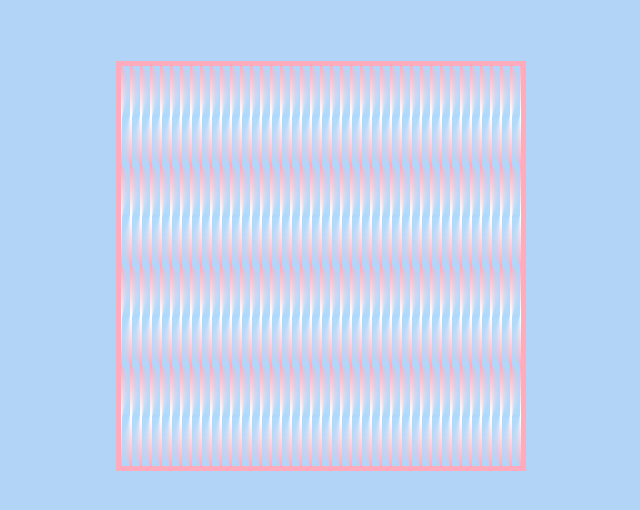
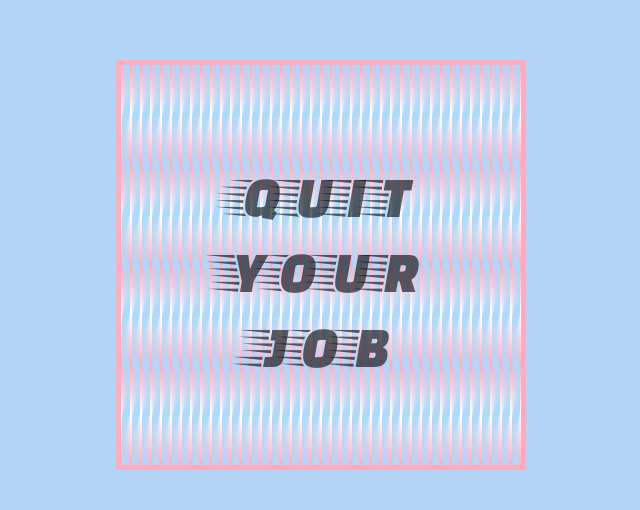
Before and after one commit to data-doge/cat-fur, a website with bundled scripts: page index.html in a window 1280 px wide. Shown: the part 134-644 px from the top of the page, without its empty margins (319-959 px from the left). Built offline with nearby package versions, Linux system fonts and the light colour scheme.

Commit message:
quit your job

```diff
--- a/index.css
+++ b/index.css
@@ -6,9 +6,11 @@ html, body {
 
 body {
   background: #B1D4F7;
+  font-family: 'Faster One', cursive;
 }
 
-#container {
+.container {
+  position: relative;
   display: flex;
   flex-direction: column;
   justify-content: center;
@@ -17,6 +19,21 @@ body {
   height: 100%;
 }
 
+#canvas-container {
+  position: relative;
+}
+
+#label-container {
+  position: absolute;
+}
+
+#label {
+  position: relative;
+  text-align: center;
+  color: rgba(0,0,0,0.6);
+  font-size: 70px;
+}
+
 #floor {
   border: 5px solid #FFABBE;
 }
--- a/index.html
+++ b/index.html
@@ -4,11 +4,21 @@
     <meta charset="utf-8" />
     <title>cat-fur</title>
     <meta name="viewport" content="width=device-width, initial-scale=1" />
+    <link href="https://fonts.googleapis.com/css?family=Faster+One" rel="stylesheet">
     <link href="index.css" rel="stylesheet" />
   </head>
   <body>
-    <div id='container'>
-      <canvas id='floor' width="400" height="400"></canvas>
+    <div class='container'>
+      <div id='canvas-container'>
+        <div class='container' id='label-container'>
+          <div id='label'>
+            quit<br />
+            your<br />
+            job
+          </div>
+        </div>
+        <canvas id='floor' width="400" height="400"></canvas>
+      </div>
     </div>
     <script src="bundle.js"></script>
   </body>
--- a/index.js
+++ b/index.js
@@ -51,6 +51,9 @@ const draw = () => {
       })
     })
   })
+  $('#label').css({
+    top: 5 * sin(4 * PI * theta)
+  })
   raf(draw)
 }
 
```
